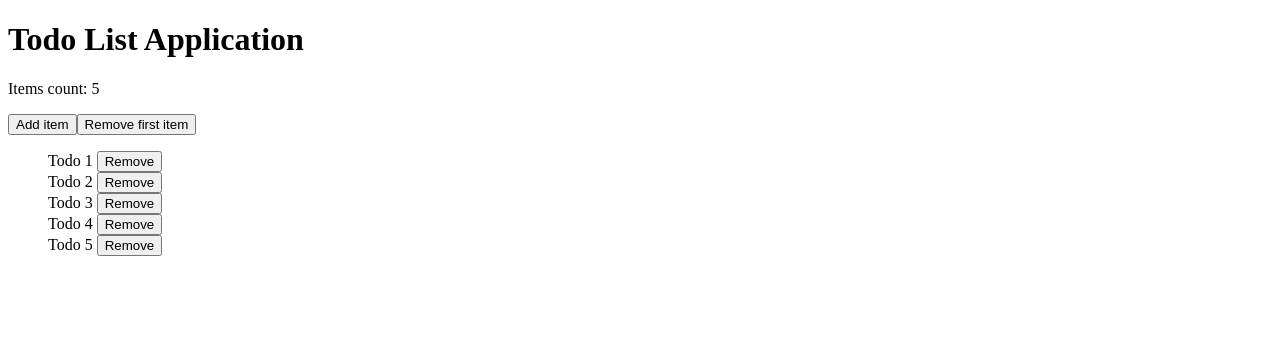
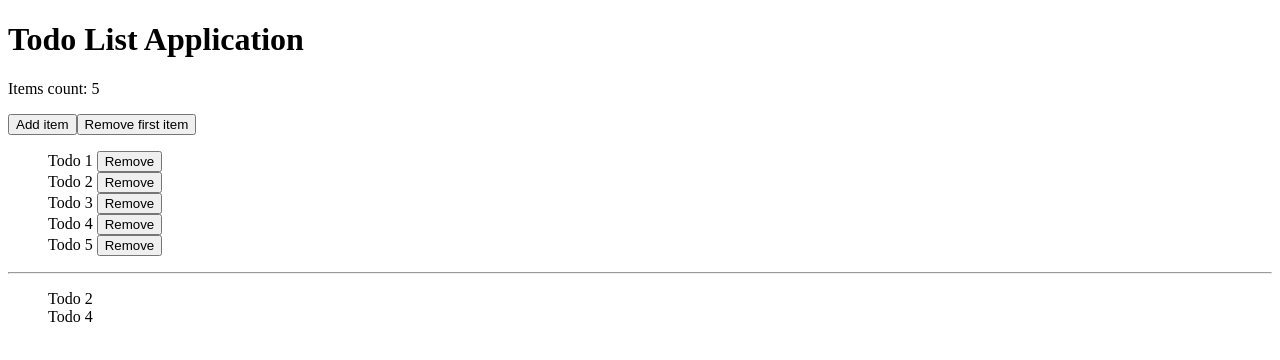
Before and after one commit to vblaskovics/AngularAkademia2022, an Angular app in the folder todo-app/: page / in a window 1280 px wide. Shown: the top 360 px of the page. Built offline with nearby package versions, Linux system fonts and the light colour scheme.

Commit message:
*ngFor & *ngIf

```diff
--- a/todo-app/src/app/todo-list/todo-list.component.html
+++ b/todo-app/src/app/todo-list/todo-list.component.html
@@ -5,6 +5,13 @@
 
 <ul>
   <li *ngFor="let item of items">
-    {{ item }} <button (click)="removeSelectedItem()">Remove</button>
+    {{ item }}
+    <button (click)="removeSelectedItem(item)">Remove</button>
   </li>
 </ul>
+<hr />
+<ul>
+  <li *ngFor="let item of items; let i = index">
+    <div *ngIf="i % 2 === 1">{{ item }}</div>
+  </li>
+</ul>
--- a/todo-app/src/app/todo-list/todo-list.component.ts
+++ b/todo-app/src/app/todo-list/todo-list.component.ts
@@ -9,11 +9,13 @@ export class TodoListComponent implements OnInit {
   // itemsCount: number;
   items: string[];
   index: number;
+  indexArray: number[];
 
   constructor() {
     this.items = ['Todo 1', 'Todo 2', 'Todo 3', 'Todo 4', 'Todo 5'];
     // this.itemsCount = this.items.length;
     this.index = this.items.length;
+    this.indexArray = [];
   }
 
   get itemsCount(): number {
@@ -29,7 +31,16 @@ export class TodoListComponent implements OnInit {
 
   removeItem(): void {
     this.items.splice(0, 1);
+    // this.items.shift();
   }
 
-  removeSelectedItem(): void {}
+  removeSelectedItem(element: string): void {
+    this.items.forEach((value, index) => {
+      if (value == element) this.items.splice(index, 1);
+    });
+  }
+
+  // removeSelectedItem(item: string): void {
+  //   this.items = this.items.filter(i => i !== item);
+  // }
 }
```
